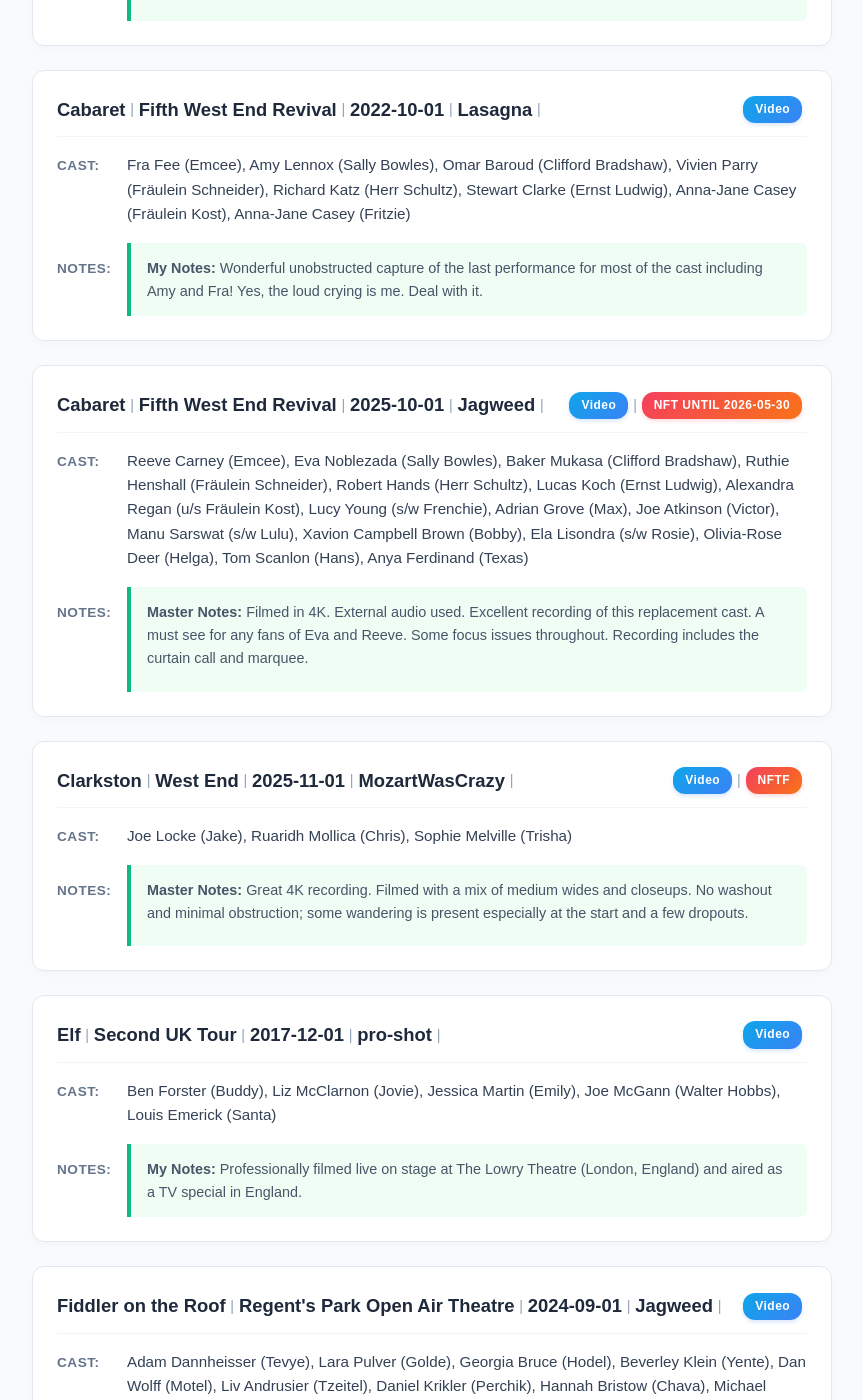
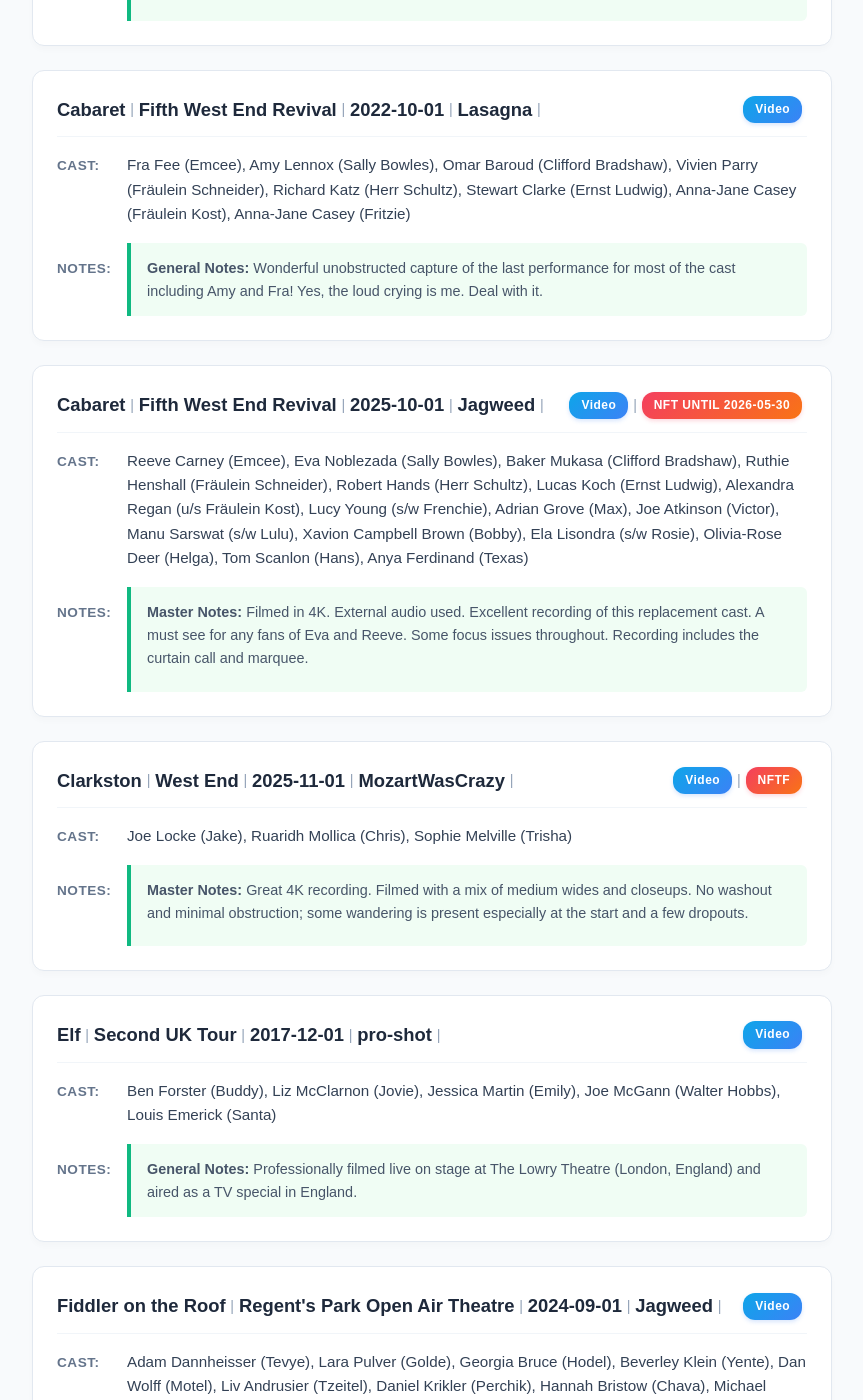
Before and after one commit to DireSpider/direspider.github.io, a Jekyll site: the page built from wants/index.html, in a window 1280 px wide and 1400 px high, scrolled down 3314 px. Shown: the whole window, without its empty margins (208-1071 px from the left). Built offline with Jekyll 4.4.1, drawn with Linux system fonts in a browser that asks for light colours; some of the changed text lies outside the part shown.

Commit message:
update my wants include html

```diff
--- a/_includes/wants.html
+++ b/_includes/wants.html
@@ -365,7 +365,7 @@ Fra Fee (Emcee), Amy Lennox (Sally Bowles), Omar Baroud (Clifford Bradshaw), Viv
 
 
               <div>
-                  <strong>My Notes:</strong> Wonderful unobstructed capture of the last performance for most of the cast including Amy and Fra! Yes, the loud crying is me. Deal with it.
+                  <strong>General Notes:</strong> Wonderful unobstructed capture of the last performance for most of the cast including Amy and Fra! Yes, the loud crying is me. Deal with it.
               </div>
 
 
@@ -494,7 +494,7 @@ Ben Forster (Buddy), Liz McClarnon (Jovie), Jessica Martin (Emily), Joe McGann (
 
 
               <div>
-                  <strong>My Notes:</strong> Professionally filmed live on stage at The Lowry Theatre (London, England) and aired as a TV special in England.
+                  <strong>General Notes:</strong> Professionally filmed live on stage at The Lowry Theatre (London, England) and aired as a TV special in England.
               </div>
 
 
@@ -662,7 +662,7 @@ Dónal Finn (Orpheus), Grace Hodgett-Young (Eurydice), Gloria Onitiri (Persephon
 
 
               <div>
-                  <strong>My Notes:</strong> Lovely capture of this fantastic show in previews! No notable obstruction, a little wideshot for Act 1 but pretty perfect for Act 2.
+                  <strong>General Notes:</strong> Lovely capture of this fantastic show in previews! No notable obstruction, a little wideshot for Act 1 but pretty perfect for Act 2.
               </div>
 
 
@@ -796,7 +796,7 @@ Jack Wolfe (Orpheus), Morgan Dudley (Eurydice), Rebecca Naomi Jones (Persephone)
 
 
               <div>
-                  <strong>My Notes:</strong> Due to excess leaks of this cast of Hadestown, this video is only available to purchase for vetted traders that have previously bought at least two videos from me, with at least one purchase being 3 months old, and with those videos never being leaked. This is non-negotiable. If you believe that you fit this description, email me to purchase.
+                  <strong>General Notes:</strong> Due to excess leaks of this cast of Hadestown, this video is only available to purchase for vetted traders that have previously bought at least two videos from me, with at least one purchase being 3 months old, and with those videos never being leaked. This is non-negotiable. If you believe that you fit this description, email me to purchase.
               </div>
 
 
@@ -962,7 +962,7 @@ Noah Mullins (Orpheus), Abigail Adriano (Eurydice), Elenoa Rokobaro (Persephone)
 
 
               <div>
-                  <strong>My Notes:</strong> Good Quality, no obstruction
+                  <strong>General Notes:</strong> Good Quality, no obstruction
               </div>
 
 
@@ -1070,7 +1070,7 @@ Bernadette Peters (Witch), Chip Zien (Baker), Joanna Gleason (Baker's Wife), Kim
 
 
               <div>
-                  <strong>My Notes:</strong> Proshot. Aired on March 15, 1991, but in reality it was filmed between May 23 – 25, 1989. Filmed as a part of the Season 10 premiere episode of PBSs American Playhouse. Almost the entire original Broadway cast (the only exception being Snow White, who was pregnant) returned to film it.
+                  <strong>General Notes:</strong> Proshot. Aired on March 15, 1991, but in reality it was filmed between May 23 – 25, 1989. Filmed as a part of the Season 10 premiere episode of PBSs American Playhouse. Almost the entire original Broadway cast (the only exception being Snow White, who was pregnant) returned to film it.
               </div>
 
 
@@ -1196,7 +1196,7 @@ Dylan Brinkman (Jack Kelly), Boston Gunther (Davey Jacobs), Kenzie Stinger (Kath
 
 
               <div>
-                  <strong>My Notes:</strong> An MP4 rip of the purchasable recording. ASL production, the entire show is in either ASL or captioned, as well as spoken in English. Davey, Les, and Wiesel are all played by Deaf actors, and Les is played by a girl.
+                  <strong>General Notes:</strong> An MP4 rip of the purchasable recording. ASL production, the entire show is in either ASL or captioned, as well as spoken in English. Davey, Les, and Wiesel are all played by Deaf actors, and Les is played by a girl.
               </div>
 
 
@@ -1237,7 +1237,7 @@ Darlesia Cearcy (Diana), Wilson Jermaine Heredia (Dan), Daniel J. Maldonado (Gab
 
 
               <div>
-                  <strong>My Notes:</strong> Closing performance. Filmed in 4K (released as 1080p and 4K), external audio. No obstructions at all, very steady. Occasional minor washout and focusing issues. What a phenomenal cast this was, especially Dar. Lee. See. Ah. (you'll need extra tissues). Includes curtain call and Dar. Lee. See. Ah.s very moving speech for closing. Never to be sold except by master, never to be posted in part or in whole anywhere online.
+                  <strong>General Notes:</strong> Closing performance. Filmed in 4K (released as 1080p and 4K), external audio. No obstructions at all, very steady. Occasional minor washout and focusing issues. What a phenomenal cast this was, especially Dar. Lee. See. Ah. (you'll need extra tissues). Includes curtain call and Dar. Lee. See. Ah.s very moving speech for closing. Never to be sold except by master, never to be posted in part or in whole anywhere online.
               </div>
 
 
@@ -1549,7 +1549,7 @@ Idina Menzel (Jesse), de'Adre Aziza (Mel), Nkeki Obi-Melekwe (Becca), Michael Pa
 
 
               <div>
-                  <strong>My Notes:</strong> A solid capture of this incredible new shows premiere! Missing about 5 minutes of video around 15 minutes in, but the audio is full. Heads obstruct a good bit of the bottom and block some action during scenes on the ground. Shot in a beautiful mix of wides, mediums, and close-ups with a particular focus on Idina Menzel, who gives what is just a jaw-dropping performance. Increased wandering, shaking, and re-adjusting throughout. Audio is fed from external source; small amount of crackling, camcorder audio is available in the folder. An absolute must see for any fans of Idina.
+                  <strong>General Notes:</strong> A solid capture of this incredible new shows premiere! Missing about 5 minutes of video around 15 minutes in, but the audio is full. Heads obstruct a good bit of the bottom and block some action during scenes on the ground. Shot in a beautiful mix of wides, mediums, and close-ups with a particular focus on Idina Menzel, who gives what is just a jaw-dropping performance. Increased wandering, shaking, and re-adjusting throughout. Audio is fed from external source; small amount of crackling, camcorder audio is available in the folder. An absolute must see for any fans of Idina.
               </div>
 
 
@@ -1635,7 +1635,7 @@ Kit Connor (Romeo), Rachel Zegler (Juliet), Taheen Modak (Benvolio), Gabby Beans
 
 
               <div>
-                  <strong>My Notes:</strong> Watermarked version is circulating more than the non-watermarked due to a leak. Check with traders for their files!
+                  <strong>General Notes:</strong> Watermarked version is circulating more than the non-watermarked due to a leak. Check with traders for their files!
               </div>
 
 
@@ -1932,7 +1932,7 @@ Jack Wolfe (Louis Braille), Ashley Stillburn (Monsieur Dufau), Jason Broderick (
 
 
               <div>
-                  <strong>My Notes:</strong> This video was put back on NFT due to incredibly invasive demands. Clips will be posted soon, keep an eye out. Unreleased pro-shot do not beg, compromise, or repeatedly ask about this bootleg.
+                  <strong>General Notes:</strong> This video was put back on NFT due to incredibly invasive demands. Clips will be posted soon, keep an eye out. Unreleased pro-shot do not beg, compromise, or repeatedly ask about this bootleg.
               </div>
 
 
@@ -2217,7 +2217,7 @@ Tarynn Lassiter (Bobby Strong), Riley Halpern (Hope Cladwell), Kyra Mathias (Off
 
 
               <div>
-                  <strong>My Notes:</strong> Full HD Proshot of Urinetown. Leaked MOV. NFT! 1080p. Shot on Press Photo Night (Also Invited Dress) Contains a man on stage taking photos during the show. There is a bad quality youtube leak out there. This is the original transfer. This footage is from before it was cleaned up and put in the archives. Co-directed by Daniel Marcus (Original Officer Barrel)
+                  <strong>General Notes:</strong> Full HD Proshot of Urinetown. Leaked MOV. NFT! 1080p. Shot on Press Photo Night (Also Invited Dress) Contains a man on stage taking photos during the show. There is a bad quality youtube leak out there. This is the original transfer. This footage is from before it was cleaned up and put in the archives. Co-directed by Daniel Marcus (Original Officer Barrel)
               </div>
 
 
@@ -2258,7 +2258,7 @@ Willemijn Verkaik (Elphaba), Lucy Scherer (Glinda), Mathias Edenborn (Fiyero), S
 
 
               <div>
-                  <strong>My Notes:</strong> Willemijn seemed to be in a bit of a funny mood, she cracked up in Heissgeliebt (Popular) and nearly started laughing in the Catfight. She does a High Witch Cackle in the Cornfield scene, probably to try it for Janas last the next day. Lucy seemed out to make her laugh even more than usual. Most of Wicked Witch of the East is missing and so is the beginning of March of the Witch Hunters.
+                  <strong>General Notes:</strong> Willemijn seemed to be in a bit of a funny mood, she cracked up in Heissgeliebt (Popular) and nearly started laughing in the Catfight. She does a High Witch Cackle in the Cornfield scene, probably to try it for Janas last the next day. Lucy seemed out to make her laugh even more than usual. Most of Wicked Witch of the East is missing and so is the beginning of March of the Witch Hunters.
               </div>
 
 
@@ -2345,7 +2345,7 @@ Noah Mullins (Orpheus), Abigail Adriano (Eurydice), Elenoa Rokobaro (Persephone)
 
 
               <div>
-                  <strong>My Notes:</strong> Ripped from YouTube. Includes footage of curtain call, We Raise Our Cups, and band playout.
+                  <strong>General Notes:</strong> Ripped from YouTube. Includes footage of curtain call, We Raise Our Cups, and band playout.
               </div>
 
 
@@ -2386,7 +2386,7 @@ Noah Mullins (Orpheus), Abigail Adriano (Eurydice), Elenoa Rokobaro (Persephone)
 
 
               <div>
-                  <strong>My Notes:</strong> Ripped from YouTube. Missing Road to Hell. Includes footage of curtain call, We Raise Our Cups, and band playout.
+                  <strong>General Notes:</strong> Ripped from YouTube. Missing Road to Hell. Includes footage of curtain call, We Raise Our Cups, and band playout.
               </div>
 
 
@@ -2468,7 +2468,7 @@ Noah Mullins (Orpheus), Abigail Adriano (Eurydice), Elenoa Rokobaro (Persephone)
 
 
               <div>
-                  <strong>My Notes:</strong> Ripped from YouTube. Includes footage of curtain call, We Raise Our Cups, and band playout.
+                  <strong>General Notes:</strong> Ripped from YouTube. Includes footage of curtain call, We Raise Our Cups, and band playout.
               </div>
 
 
@@ -2625,7 +2625,7 @@ The cast list might not be 100% accurate for some minor roles, as the informatio
 
 
               <div>
-                  <strong>My Notes:</strong> Please do not share/gift publicly!
+                  <strong>General Notes:</strong> Please do not share/gift publicly!
               </div>
 
 
@@ -2673,12 +2673,12 @@ Mark Addy (Harold Fry), Jenna Russell (Maureen Fry), Noah Mullins (The Balladeer
 
 
               <div>
-                  <strong>My Notes:</strong> See screenshot for more cast details.
-
-              </div>
-
-
-          </div>
-      </div>
-
-</div>
+                  <strong>General Notes:</strong> See screenshot for more cast details.
+
+              </div>
+
+
+          </div>
+      </div>
+
+</div>
```
